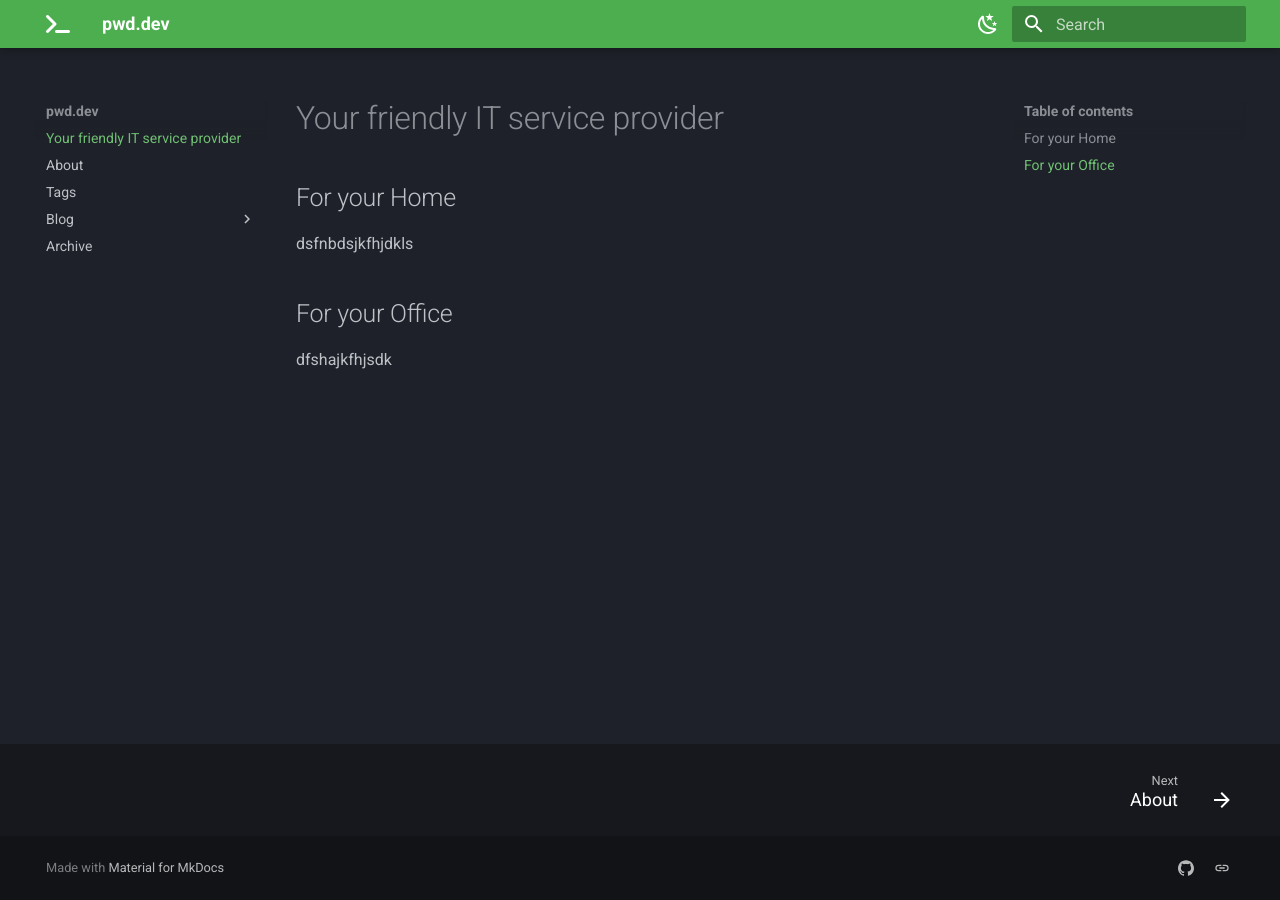
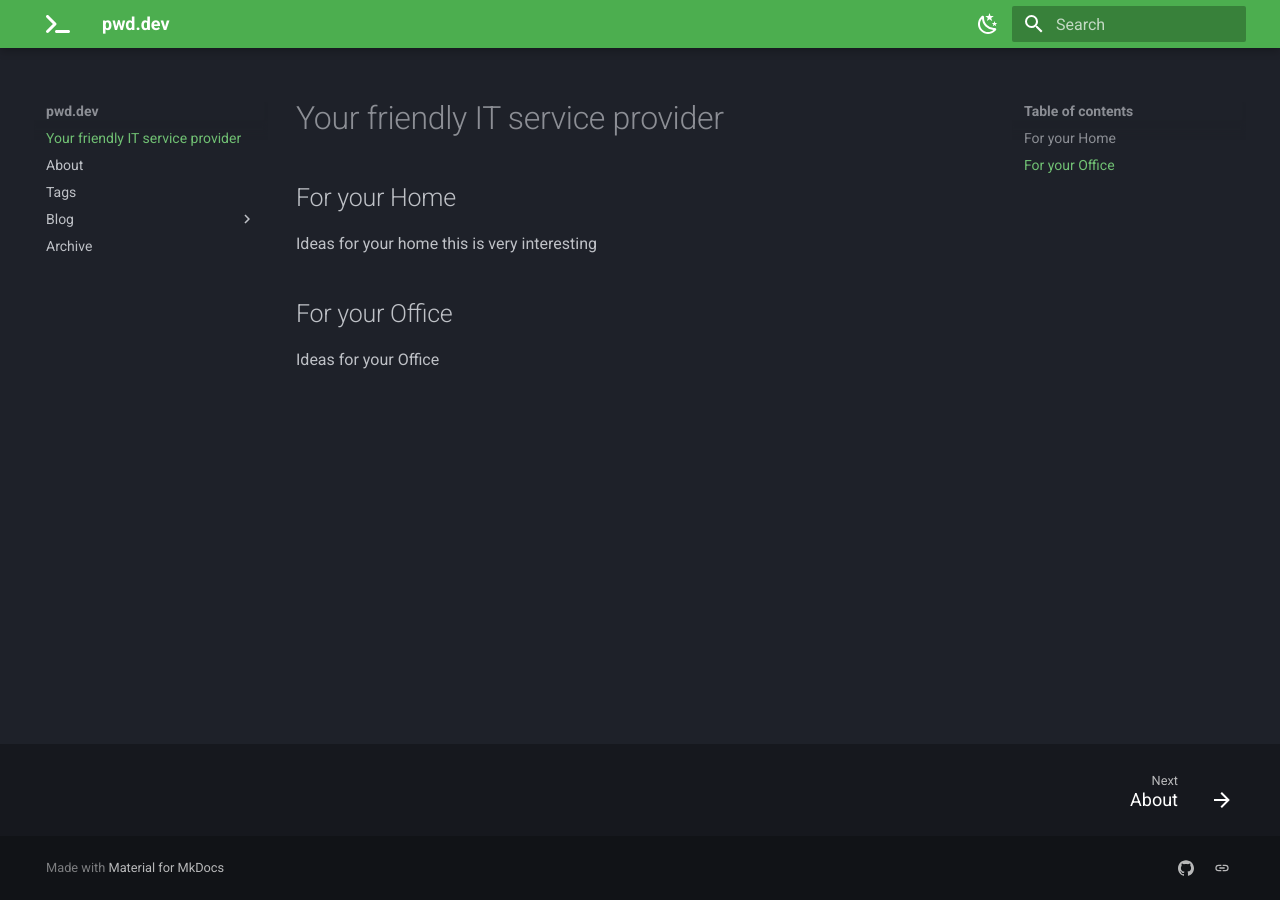
Before and after one commit to j0nnnnn0/mk.pwd.dev, an MkDocs documentation site: the page built from docs/index.md, in a window 1280 px wide. Built offline with MkDocs 1.6.1 and Material for MkDocs 9.7.7, drawn with Linux system fonts in a browser that asks for light colours.

Commit message:
change to index.md

```diff
--- a/docs/index.md
+++ b/docs/index.md
@@ -2,8 +2,9 @@
 
 ## For your Home
 
-dsfnbdsjkfhjdkls
+Ideas for your home
+this is very interesting
 
 ## For your Office
 
-dfshajkfhjsdk
+Ideas for your Office
```
